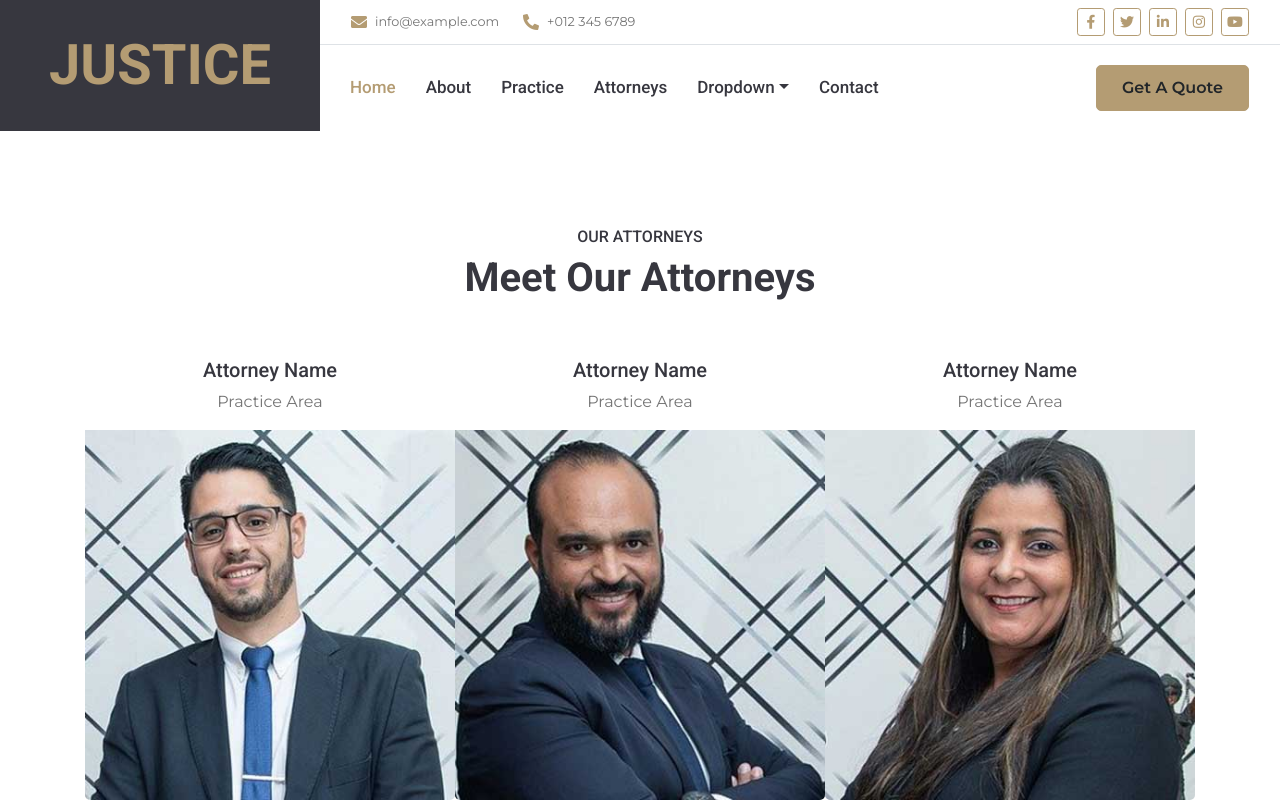
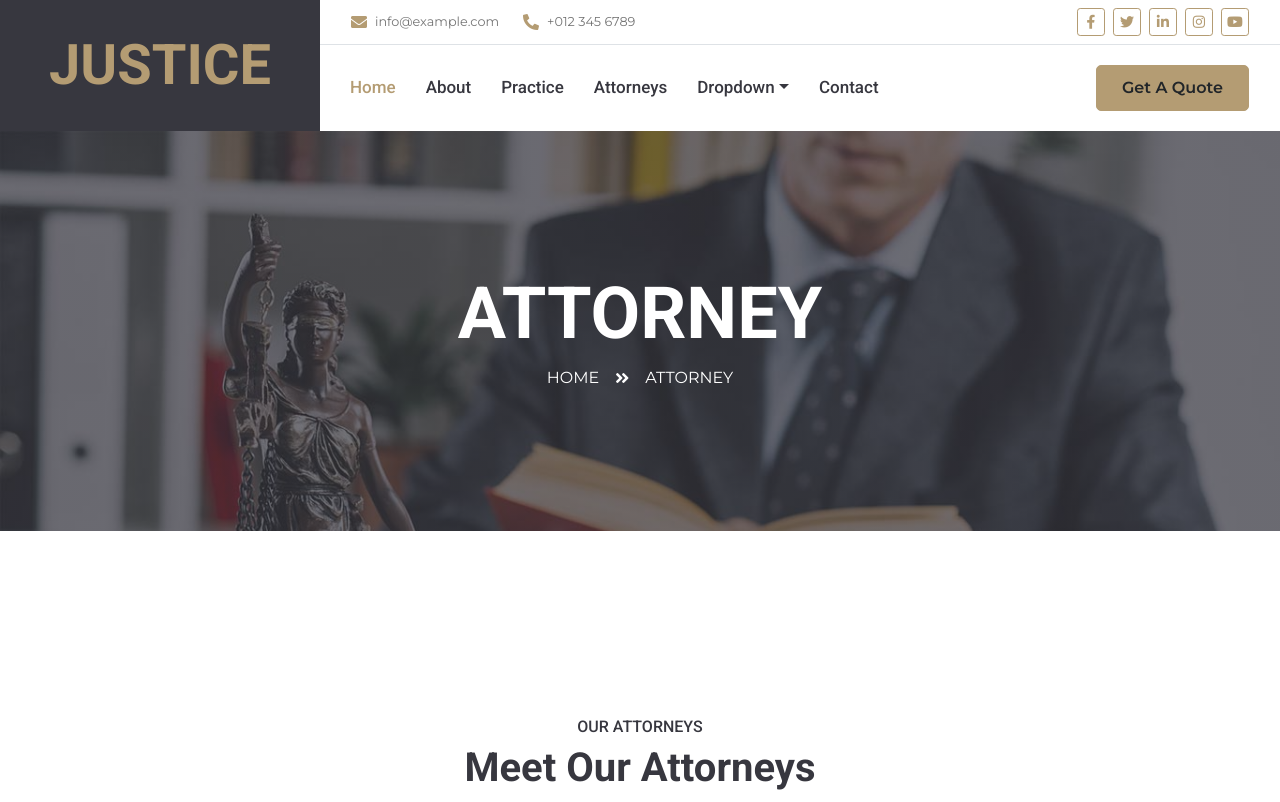
Before and after one commit to leki-hub/lesmo-lawfirm, a React (Create React App) app: page /attorneys in a window 1280 px wide. Shown: the top 802 px of the page. Built offline with nearby package versions, Linux system fonts and the light colour scheme.

Commit message:
attorneys header

```diff
--- a/src/pages/Attorneys.jsx
+++ b/src/pages/Attorneys.jsx
@@ -3,6 +3,7 @@ import React from 'react';
 import Slider from 'react-slick';
 import 'slick-carousel/slick/slick.css';
 import 'slick-carousel/slick/slick-theme.css';
+import Appointment from '../components/Appointment';
 
 const Attorneys = () => {
   const settings = {
@@ -25,6 +26,21 @@ const Attorneys = () => {
   };
 
   return (
+    <>
+        {/* <!-- Page Header Start --> */}
+    <div className="container-fluid bg-page-header" style={{marginBottom: "90px"}}>
+        <div className="container">
+            <div className="d-flex flex-column align-items-center justify-content-center" style={{minHeight: "400px"}}>
+                <h3 className="display-3 text-white text-uppercase">Attorney</h3>
+                <div className="d-inline-flex text-white">
+                    <p className="m-0 text-uppercase"><a className="text-white" href="">Home</a></p>
+                    <i className="fa fa-angle-double-right pt-1 px-3"></i>
+                    <p className="m-0 text-uppercase">Attorney</p>
+                </div>
+            </div>
+        </div>
+    </div>
+    {/* <!-- Page Header End --> */}
     <div className="container-fluid py-5">
       <div className="container py-5">
         <div className="text-center pb-2">
@@ -48,7 +64,9 @@ const Attorneys = () => {
           ))}
         </Slider>
       </div>
+      <Appointment />
     </div>
+    </>
   );
 };
 
```
